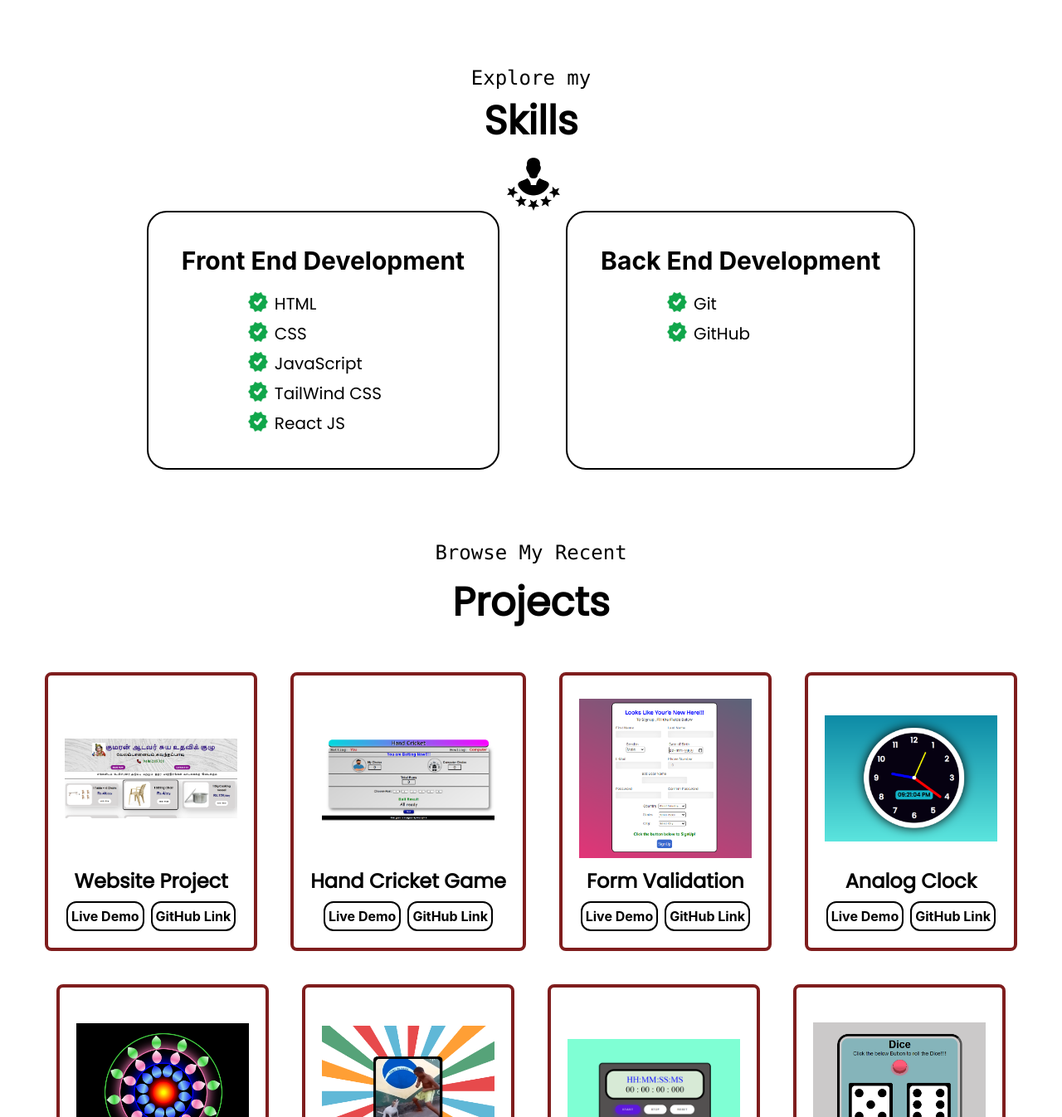
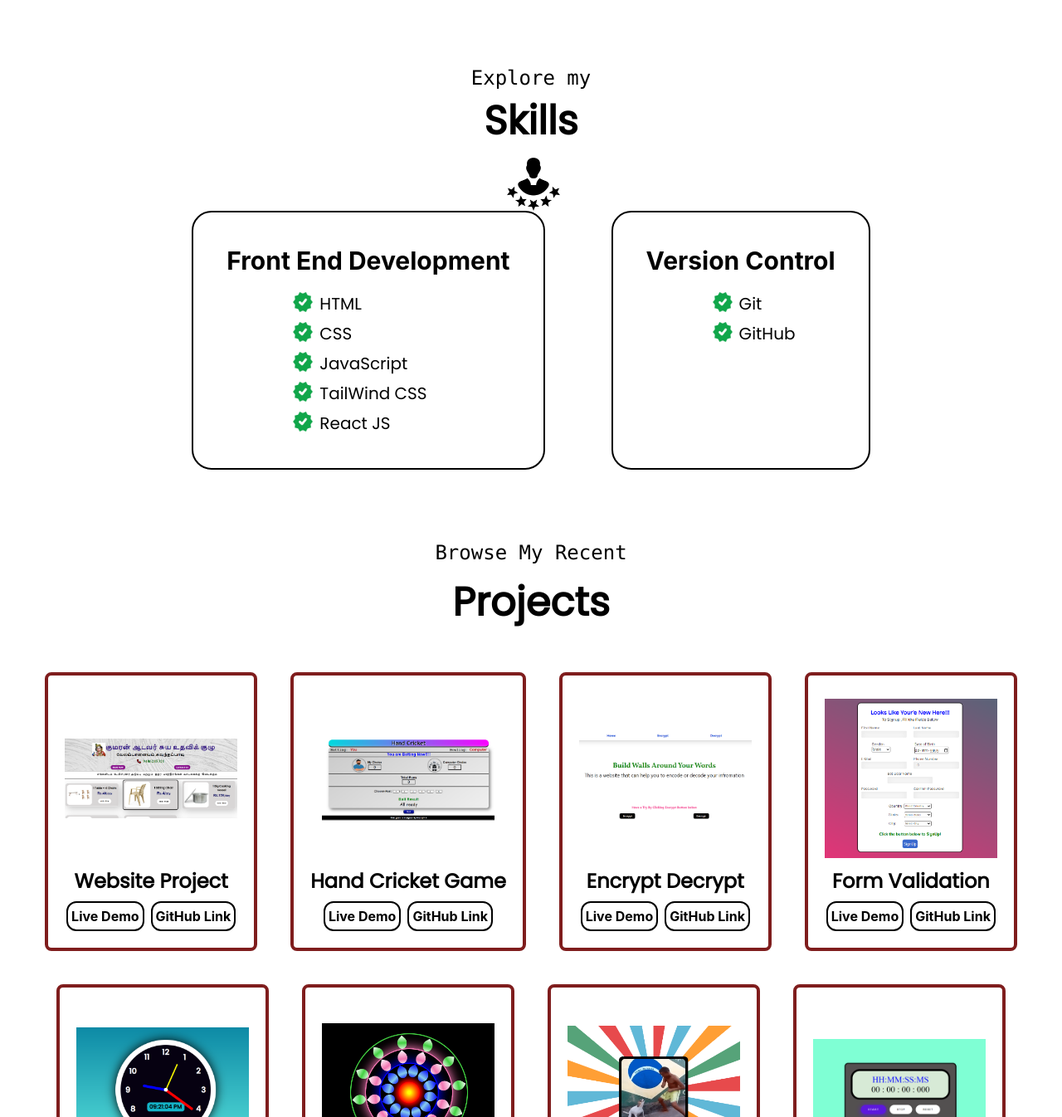
Before and after one commit to manojvs17/portfolio, a React (Create React App) app: page / in a window 1280 px wide. Shown: the part 1213-2559 px from the top of the page at 83% size. Built offline with nearby package versions, Linux system fonts and the light colour scheme.

Commit message:
added encrypt project

```diff
--- a/src/components/Projects/CardList.js
+++ b/src/components/Projects/CardList.js
@@ -7,7 +7,8 @@ import stopwatch from '../../assets/Projects Image/stopwatch.png';
 import dice from '../../assets/Projects Image/dice.png';
 import currencyconvert from '../../assets/Projects Image/currencyconvert.png';
 import website from '../../assets/Projects Image/website.png';
-import formValidate from '../../assets/Projects Image/form.png'
+import formValidate from '../../assets/Projects Image/form.png';
+import encrypt from '../../assets/Projects Image/encrypt.png';
 
 import { useState } from 'react';
 
@@ -24,6 +25,12 @@ const CardList = () => {
             imageSrc: handcricket,
             live:'https://mnj-hand-cricket.netlify.app/',
             github:'https://github.com/manojvs17/hand-cricket.git'
+          },
+          {
+            title: 'Encrypt Decrypt',
+            imageSrc: encrypt,
+            live:'https://mnj-encrypt-decrypt.netlify.app/',
+            github:'https://github.com/manojvs17/encrypt-decrypt.git'
           },
           {
             title: 'Form Validation',
--- a/src/components/Skills/Skill.js
+++ b/src/components/Skills/Skill.js
@@ -20,7 +20,7 @@ const Skill = () => {
                 </ul>
             </div>
             <div className='border-2 border-black p-10 rounded-3xl skills-card'>
-                <h1 className='text-center font-bold text-3xl'>Back End Development</h1>
+                <h1 className='text-center font-bold text-3xl'>Version Control</h1>
                 <ul className='mt-3 flex flex-col justify-center'>
                 {backEndSkills.map((Skills,index)=>(
                         <li key={index} className='flex gap-2 mt-2 ml-20 font-poppins text-xl'><img src={tickImage} alt='ListImage' className='h-6 w-6'></img>{Skills}</li>
```
Also changed, not shown: src/assets/Projects Image/encrypt.png (added).
